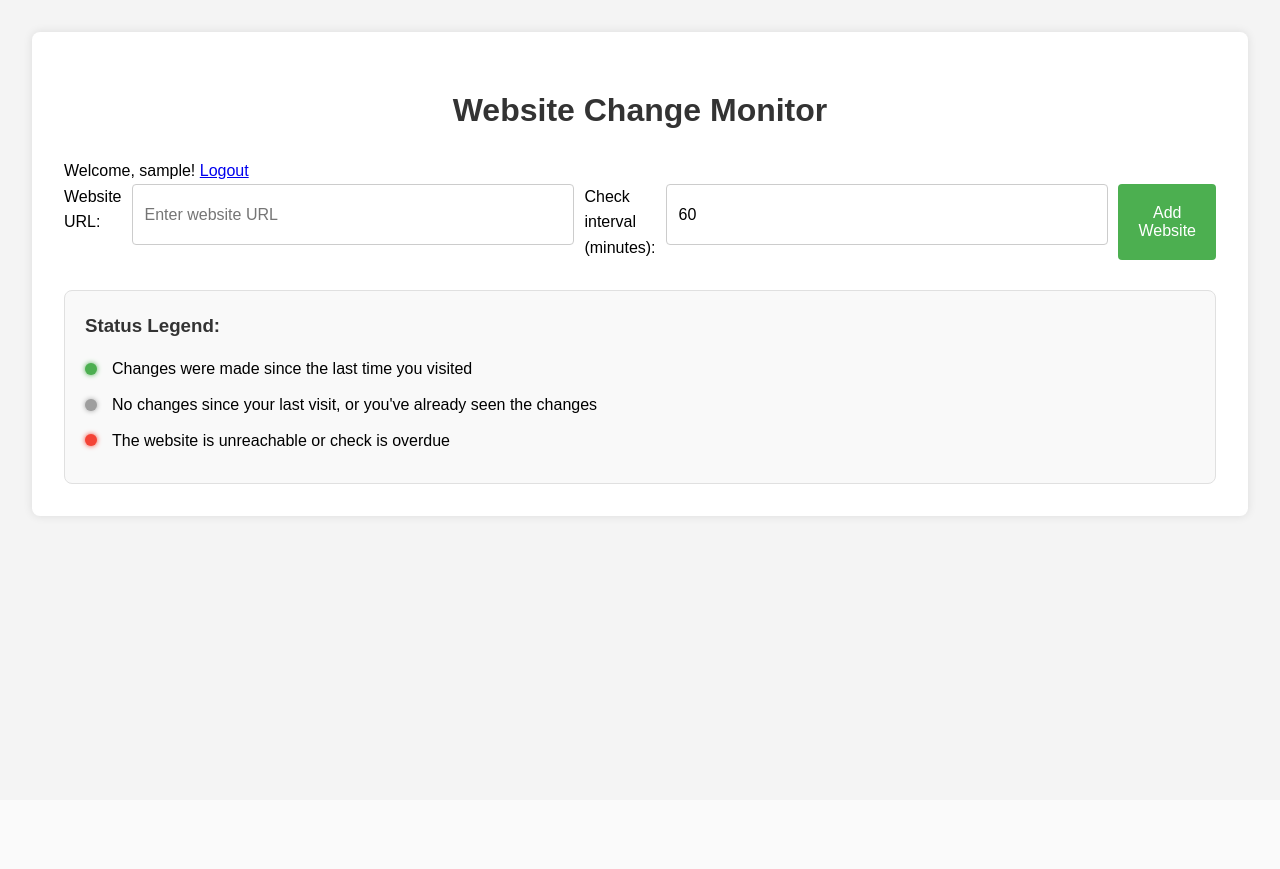
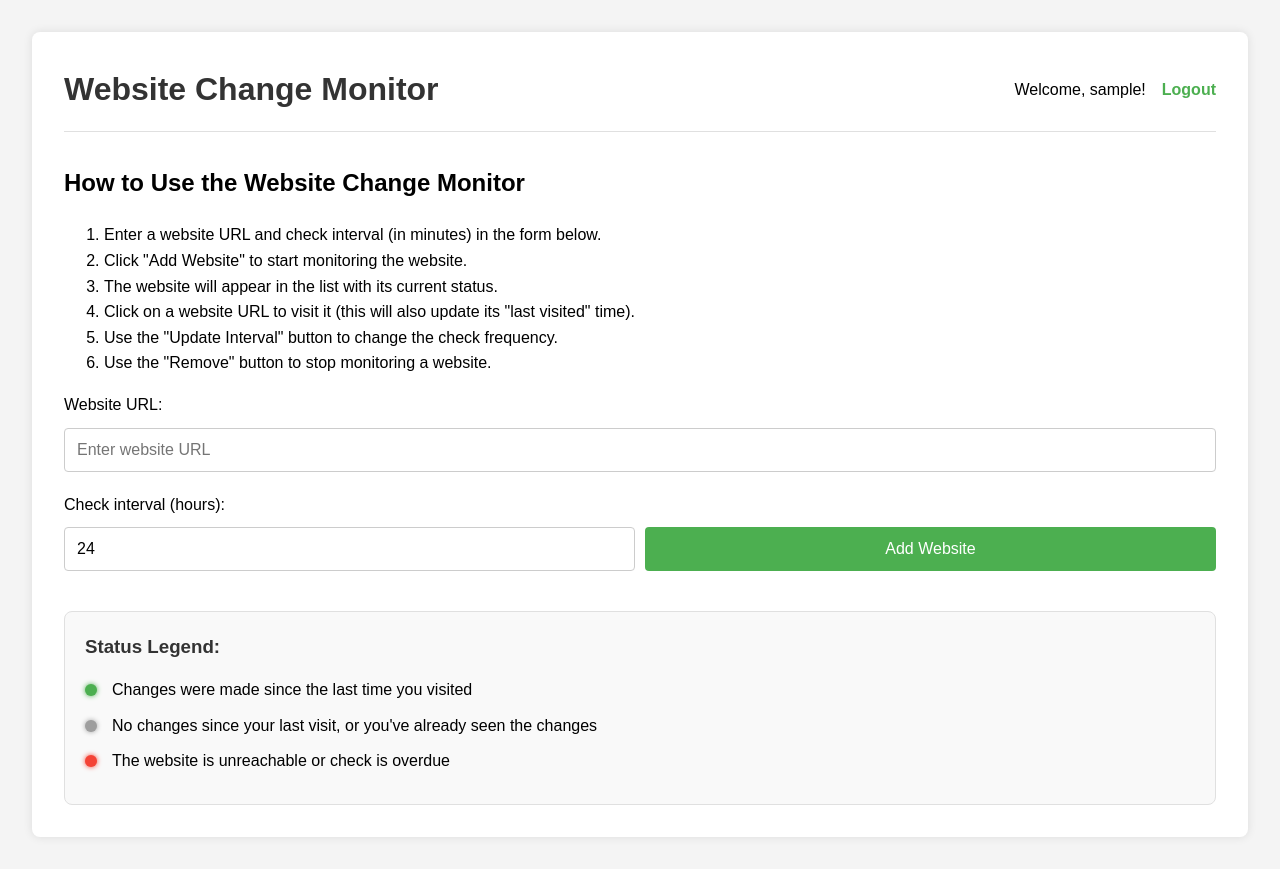
Before and after one commit to samiralibabic/WebsiteChangeMonitor, a Flask app: page / in a window 1280 px wide. Before the commit the page ends 519 px from the top, so only its background shows below. Run offline with Flask 3, Linux system fonts and the light colour scheme; the visitor is signed in with stand-in values (Sample User, id 1); data that the repository does not hold is empty.

Commit message:
Update intervals

```diff
--- a/main.py
+++ b/main.py
@@ -252,7 +252,7 @@ def visit_website(id):
 
 def init_scheduler(app):
     scheduler = BackgroundScheduler()
-    scheduler.add_job(id='check_websites', func=check_website_changes, trigger='interval', minutes=1, args=[app])
+    scheduler.add_job(id='check_websites', func=check_website_changes, trigger='interval', minutes=5, args=[app])
     scheduler.start()
     return scheduler
 
--- a/static/css/styles.css
+++ b/static/css/styles.css
@@ -102,12 +102,23 @@ h1 {
     margin-bottom: 20px;
     display: flex;
     gap: 10px;
+    flex-wrap: wrap;
+}
+
+#add-website label {
+    flex: 1 1 100%;
+}
+
+#add-website input[type="text"],
+#add-website input[type="number"],
+#add-website button {
+    flex: 1 1 calc(33.333% - 10px);
+    margin-bottom: 10px;
 }
 
 input[type="text"], input[type="password"], input[type="number"] {
     width: 100%;
     padding: 12px;
-    margin-bottom: 15px;
     font-size: 16px;
     border: 1px solid #ccc;
     border-radius: 4px;
@@ -129,6 +140,7 @@ button {
     font-size: 16px;
     border-radius: 4px;
     transition: background-color 0.3s ease;
+    text-wrap: nowrap;
 }
 
 button:hover {
--- a/static/js/app.js
+++ b/static/js/app.js
@@ -131,7 +131,7 @@ document.addEventListener('DOMContentLoaded', () => {
                 const websiteItem = createWebsiteItem(newWebsite);
                 websiteList.insertBefore(websiteItem, websiteList.firstChild);
                 websiteUrlInput.value = '';
-                checkIntervalInput.value = '60';
+                checkIntervalInput.value = '24';
             })
             .catch(error => {
                 console.error('Error adding website:', error);
--- a/templates/index.html
+++ b/templates/index.html
@@ -1,28 +1,24 @@
-<!DOCTYPE html>
-<html lang="en">
-<head>
-    <meta charset="UTF-8">
-    <meta name="viewport" content="width=device-width, initial-scale=1.0">
-    <title>Website Change Monitor</title>
-    <link rel="stylesheet" href="/static/css/styles.css">
-</head>
-<body>
-    <div class="container">
-        <h1>Website Change Monitor</h1>
-        <div class="user-info">
-            {% if current_user.is_authenticated %}
-                Welcome, {{ current_user.username }}!
-                <a href="{{ url_for('logout') }}">Logout</a>
-            {% else %}
-                <a href="{{ url_for('login') }}">Login</a>
-                <a href="{{ url_for('register') }}">Register</a>
-            {% endif %}
+{% extends "base.html" %}
+
+{% block title %}Home - Website Change Monitor{% endblock %}
+
+{% block content %}
+    <div id="instructions">
+        <h2>How to Use the Website Change Monitor</h2>
+        <ol>
+            <li>Enter a website URL and check interval (in minutes) in the form below.</li>
+            <li>Click "Add Website" to start monitoring the website.</li>
+            <li>The website will appear in the list with its current status.</li>
+            <li>Click on a website URL to visit it (this will also update its "last visited" time).</li>
+            <li>Use the "Update Interval" button to change the check frequency.</li>
+            <li>Use the "Remove" button to stop monitoring a website.</li>
+        </ol>
     </div>
     <div id="add-website">
         <label for="website-url">Website URL:</label>
         <input type="text" id="website-url" placeholder="Enter website URL" tabindex="1">
-            <label for="check-interval">Check interval (minutes):</label>
-            <input type="number" id="check-interval" placeholder="Check interval (minutes)" min="1" value="60" tabindex="2">
+        <label for="check-interval">Check interval (hours):</label>
+        <input type="number" id="check-interval" placeholder="Check interval (hours)" min="1" value="24" tabindex="2">
         <button id="add-button" tabindex="3">Add Website</button>
     </div>
     <div id="website-list"></div>
@@ -41,7 +37,5 @@
             <span>The website is unreachable or check is overdue</span>
         </div>
     </div>
-    </div>
     <script src="/static/js/app.js"></script>
-</body>
-</html>
+{% endblock %}
```
Also changed, not shown: instance/site.db, 1 other file. Lines whose indentation alone changed are shown as unchanged.
